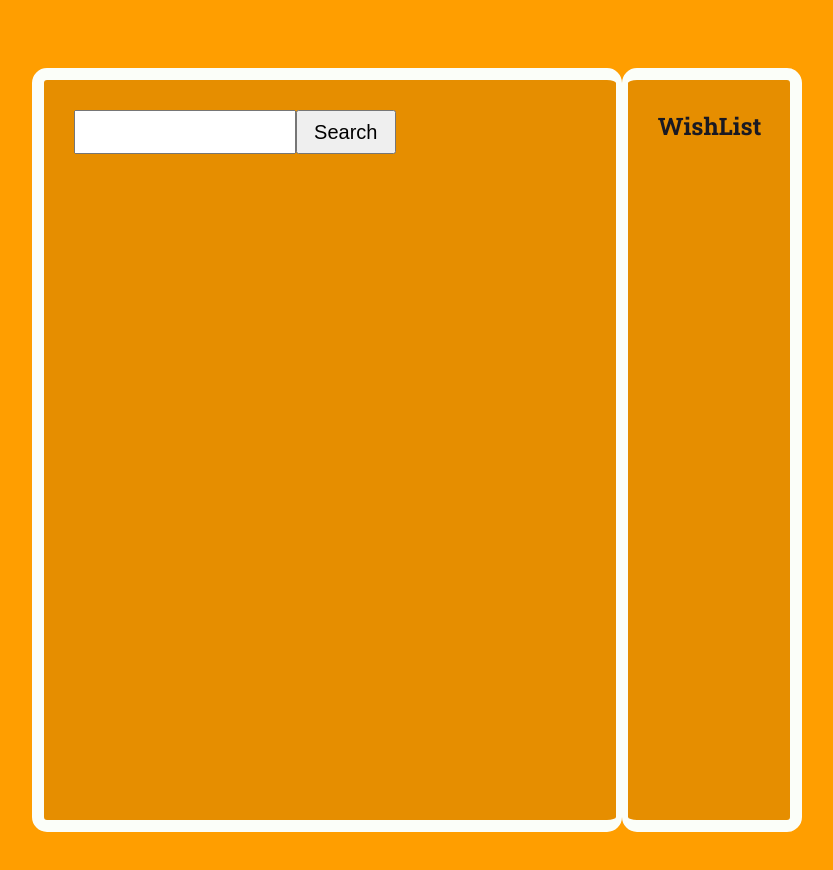
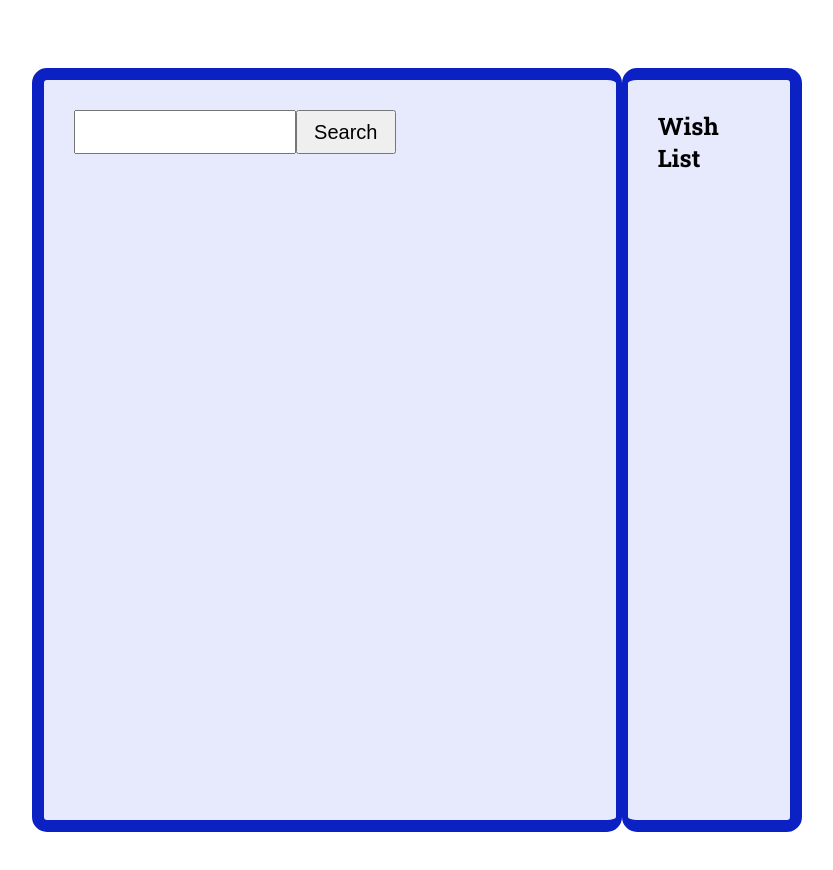
Before and after one commit to bigjohnjr/travel-wishlist, a React (Create React App) app: page / in a window 1280 px wide. Shown: the top 870 px of the page, without its empty margins (223-1056 px from the left). Built offline with nearby package versions, Linux system fonts and the light colour scheme.

Commit message:
new styles added

```diff
--- a/src/App.css
+++ b/src/App.css
@@ -1,5 +1,11 @@
+:root {
+  --primary-color: #0c21c4;
+  --secondary-color: #0d9938;
+  --tertiary-color: #c92017;
+}
+
 .App {
-  background-color: #ff9e00;
+  background-color: #ffffff;
   min-height: 100vh;
   display: flex;
   justify-content: center;
@@ -13,25 +19,25 @@
 }
 
 .left-box {
-  color: #191923;
+  color: #000000;
   padding: 30px;
   width: 40%;
-  background-color: #e68e00;
-  border-top: 12px solid #fbfef9;
-  border-left: 12px solid #fbfef9;
-  border-bottom: 12px solid #fbfef9;
-  border-right: 6px solid #fbfef9;
+  background-color: #e7eafd;
+  border-top: 12px solid var(--primary-color);
+  border-left: 12px solid var(--primary-color);
+  border-bottom: 12px solid var(--primary-color);
+  border-right: 6px solid var(--primary-color);
   border-radius: 15px;
 }
 
 .right-box {
-  color: #191923;
+  color: #000000;
   padding: 30px;
   width: 8%;
-  background-color: #e68e00;
-  border-top: 12px solid #fbfef9;
-  border-left: 6px solid #fbfef9;
-  border-bottom: 12px solid #fbfef9;
-  border-right: 12px solid #fbfef9;
+  background-color: #e7eafd;
+  border-top: 12px solid var(--primary-color);
+  border-left: 6px solid var(--primary-color);
+  border-bottom: 12px solid var(--primary-color);
+  border-right: 12px solid var(--primary-color);
   border-radius: 15px;
 }
--- a/src/components/WishList.tsx
+++ b/src/components/WishList.tsx
@@ -21,7 +21,7 @@ function WishList({ wishList }: WishListProps) {
 
   return (
     <div className="wishlist">
-      <h2>WishList</h2>
+      <h2>Wish List</h2>
       <ul>
         {wishList.map((country) => (
           <li>
--- a/src/components/countrydetails.css
+++ b/src/components/countrydetails.css
@@ -1,4 +1,11 @@
 #wishListButton {
   width: 50%;
-  background-color: aqua;
+  background-color: var(--tertiary-color);
+  border: 2px solid var(--tertiary-color);
+  color: #ffffff;
 }
+
+#wishListButton:hover {
+  background-color: #ffffff;
+  color: var(--tertiary-color);
+}
--- a/src/components/searchbar.css
+++ b/src/components/searchbar.css
@@ -5,7 +5,7 @@
 .country-data-wrapper .country-data__name {
   font-size: 3.5rem;
   margin-bottom: 25px;
-  color:#191923;
+  color: #000000;
 }
 
 .country-data-wrapper .country-data__main-details {
@@ -29,10 +29,10 @@
 }
 
 input#countryInput {
-    width: 200px;
-    height: 30px;
-    padding: 5px 9px;
-    font-size: 20px;
+  width: 200px;
+  height: 30px;
+  padding: 5px 9px;
+  font-size: 20px;
 }
 
 button {
```
